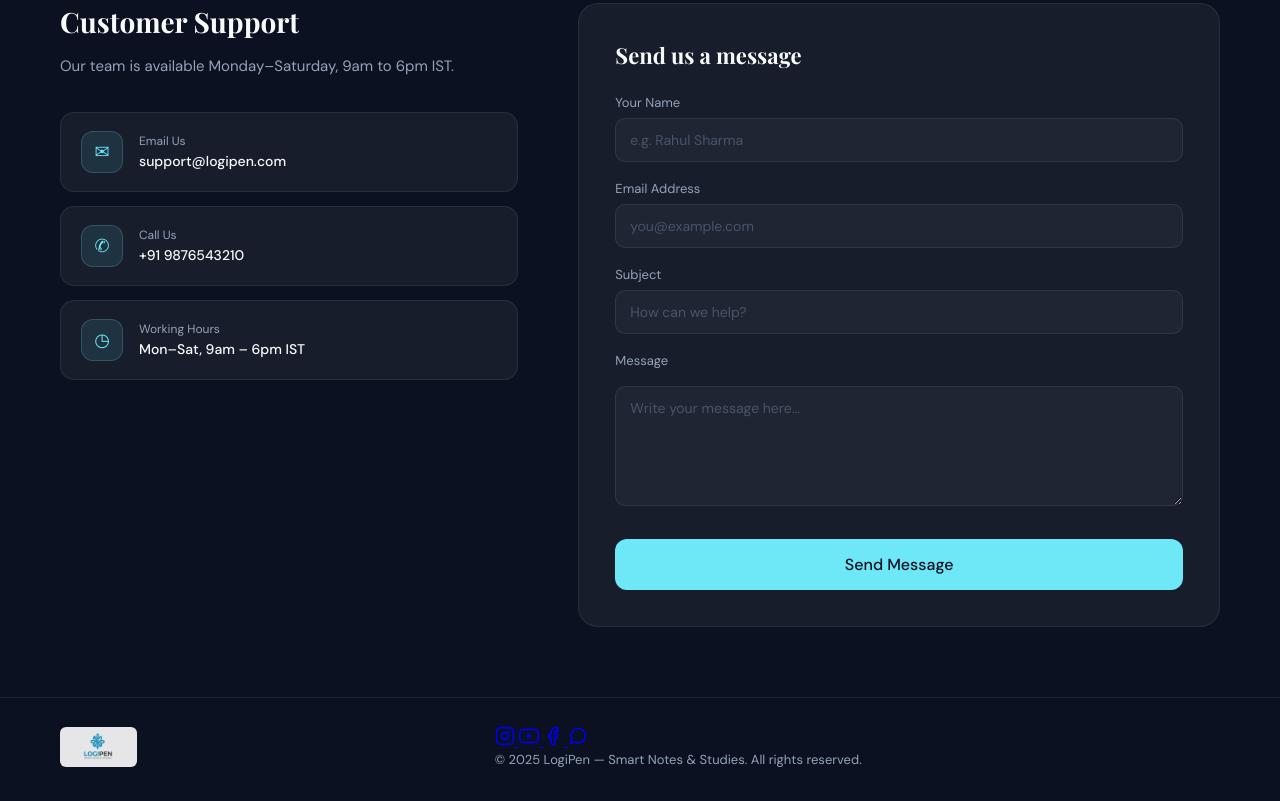
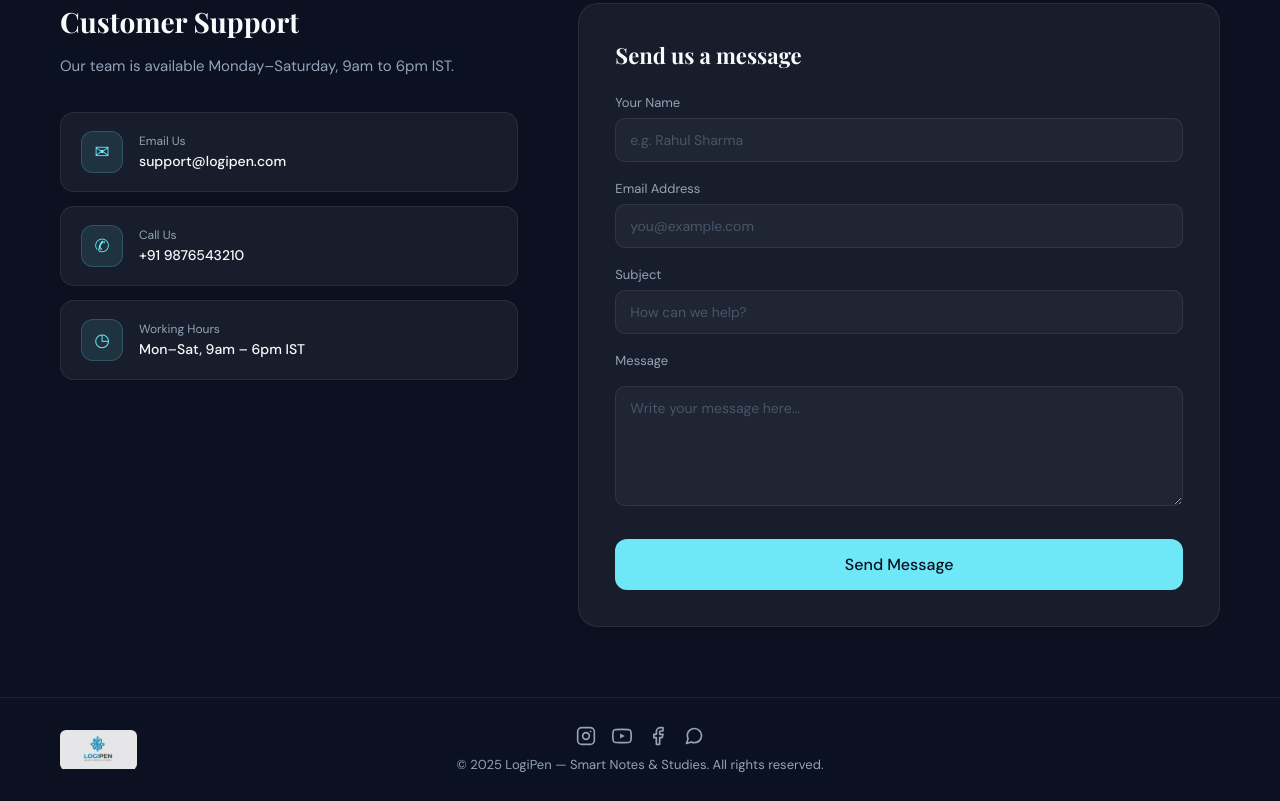
Before and after one commit to AtharvY11/smartpen, a plain HTML site: page contact.html in a window 1280 px wide. Shown: the part 409-1210 px from the top of the page. Drawn offline with nearby package versions, Linux system fonts and the light colour scheme.

```diff
--- a/style.css
+++ b/style.css
@@ -83,7 +83,13 @@
   justify-content: space-between;
   align-items: center;
 }
-.footer-left { display: flex; align-items: center; }
+
+.footer-left {
+  display: flex;
+  align-items: center;
+  flex: 1;
+}
+
 .footer-logo {
   height: 40px;
   width: auto;
@@ -91,7 +97,46 @@
   border-radius: 6px;
   opacity: 0.9;
 }
-.footer-copy { font-size: 13px; color: var(--muted); }
+
+.footer-center {
+  flex: 1;
+  display: flex;
+  flex-direction: column;
+  align-items: center;
+  gap: 10px;
+}
+
+.footer-social {
+  display: flex;
+  align-items: center;
+  gap: 16px;
+}
+
+.social-icon {
+  color: var(--muted);
+  display: flex;
+  align-items: center;
+  transition: color 0.2s, transform 0.2s;
+}
+
+.social-icon:hover {
+  transform: translateY(-2px);
+}
+
+.social-icon[title="Instagram"]:hover { color: #E1306C; }
+.social-icon[title="YouTube"]:hover   { color: #FF0000; }
+.social-icon[title="Facebook"]:hover  { color: #1877F2; }
+.social-icon[title="WhatsApp"]:hover  { color: #25D366; }
+
+.footer-copy {
+  font-size: 13px;
+  color: var(--muted);
+  text-align: center;
+}
+
+.footer-right {
+  flex: 1;
+}
 
 /* ─── HERO ─── */
 .hero {
```
